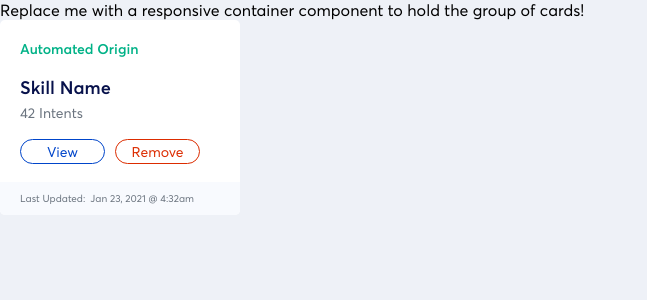
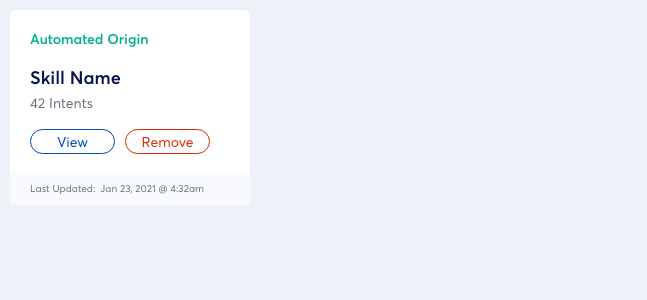
Before and after one commit to micmor-m/sampleData, a React (Create React App) app: page / in a window 1280 px wide. Shown: the top 300 px of the page, without its empty margins (0-647 px from the left). Built offline with nearby package versions, Linux system fonts and the light colour scheme.

Commit message:
add container

```diff
--- a/src/App.js
+++ b/src/App.js
@@ -1,15 +1,14 @@
 import CommonCard from "components/CommonCard";
 import "./styles/variables.scss";
+import "./styles/container.scss";
 
 function App() {
   return (
     <main className="layout">
       {/* Add Responsive container component here. Render the card components inside of that component.  */}
-      <div>
-        Replace me with a responsive container component to hold the group of
-        cards!
+      <section className="container">
         <CommonCard />
-      </div>
+      </section>
     </main>
   );
 }
--- /dev/null
+++ b/src/styles/container.scss
@@ -0,0 +1,7 @@
+@import "styles/variables.scss";
+
+.container {
+  display: flex;
+  padding: 10px;
+  flex-wrap: wrap;
+}
```
